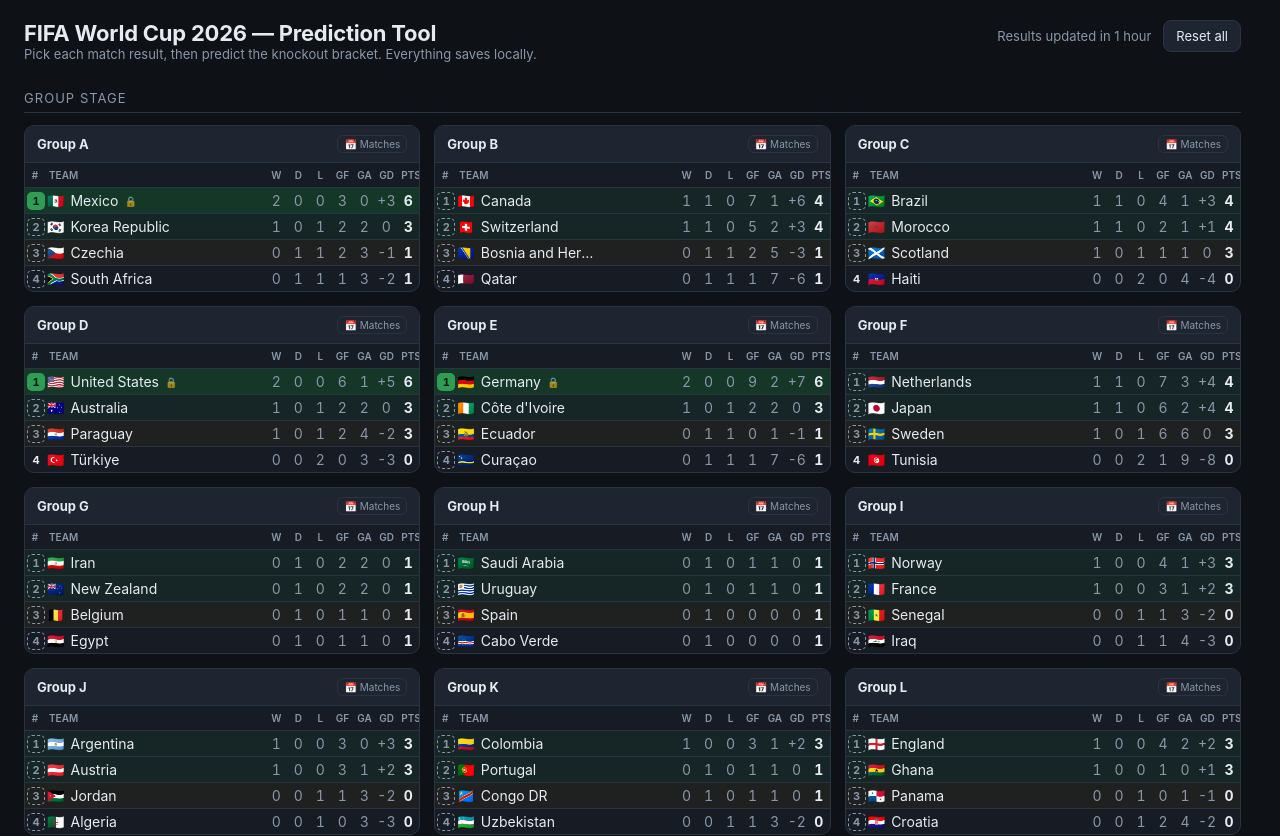
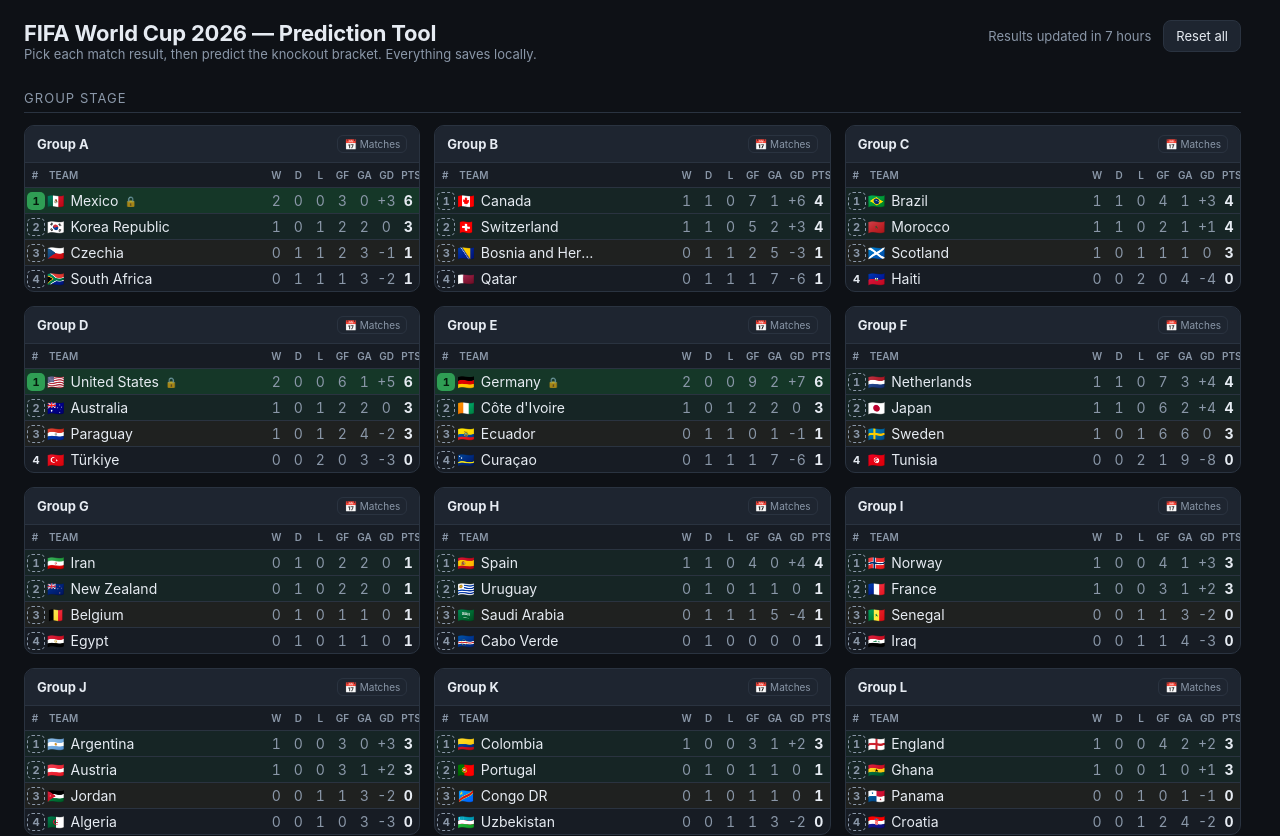
Before and after one commit to lejoe/wc26-crystalball, a React (Vite) app: page / in a window 1280 px wide. Shown: the top 836 px of the page. Built offline with nearby package versions, Linux system fonts and the light colour scheme.

Commit message:
Results update 2026-06-21

```diff
--- a/src/data/fixtures.ts
+++ b/src/data/fixtures.ts
@@ -83,7 +83,7 @@
   H: [
     F('2026-06-15', 'Spain', 'Cabo Verde', 0, 0),
     F('2026-06-15', 'Saudi Arabia', 'Uruguay', 1, 1),
-    F('2026-06-21', 'Spain', 'Saudi Arabia'),
+    F('2026-06-21', 'Spain', 'Saudi Arabia', 4, 0),
     F('2026-06-21', 'Uruguay', 'Cabo Verde'),
     F('2026-06-26', 'Cabo Verde', 'Saudi Arabia'),
     F('2026-06-26', 'Uruguay', 'Spain'),
--- a/src/data/lastUpdate.ts
+++ b/src/data/lastUpdate.ts
@@ -3,4 +3,4 @@
  * ISO 8601 (UTC). The `update-results` skill rewrites this on every run that
  * writes a result. Shown in the header.
  */
-export const LAST_RESULTS_UPDATE = '2026-06-21T14:27:30Z'
+export const LAST_RESULTS_UPDATE = '2026-06-21T20:07:12Z'
```
